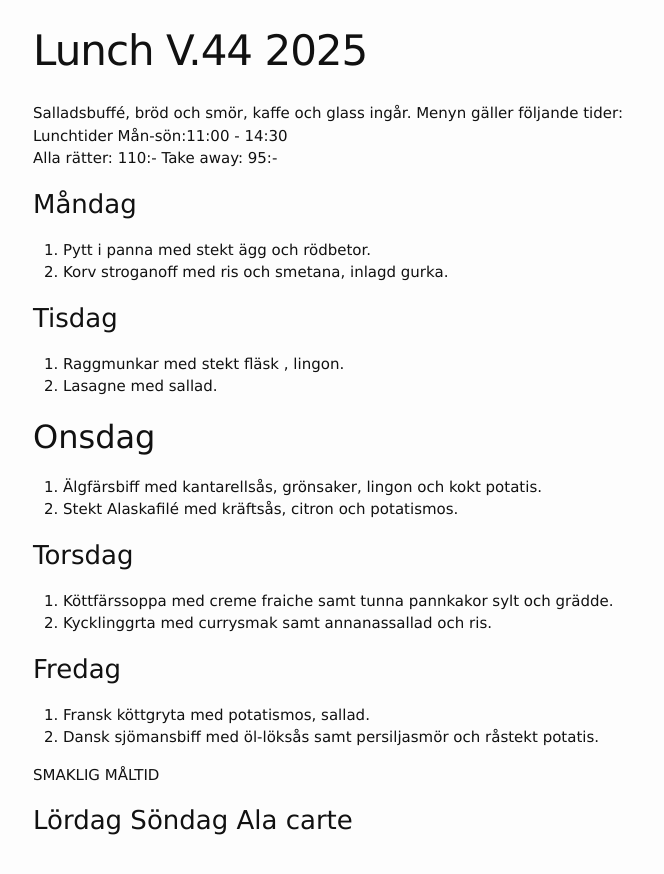
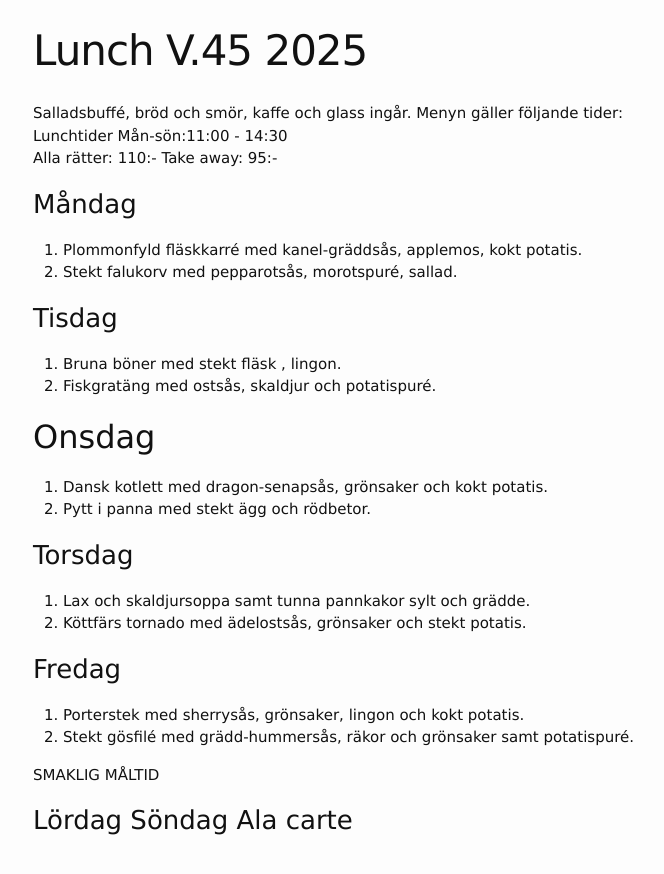
Before and after one commit to FarInn62/farinn62.github.io, a Jekyll site: the page built from lunch.md, in a window 1280 px wide. Shown: the top 874 px of the page, without its empty margins (237-901 px from the left). Built offline with Jekyll 4.4.1, drawn with Linux system fonts in a browser that asks for light colours.

Commit message:
Revise lunch menu to version 45
Updated lunch menu for the week with new dishes and prices.

```diff
--- a/lunch.md
+++ b/lunch.md
@@ -1,6 +1,6 @@
 ---
 layout: foodmenu
-title: Lunch V.44 2025
+title: Lunch V.45 2025
 
 permalink: /lunch/
 published: true
@@ -12,27 +12,27 @@ Alla rätter: 110:- Take away: 95:-
 
 ### Måndag
 
-1. Pytt i panna med stekt ägg och rödbetor.
-2. Korv stroganoff med ris och smetana, inlagd gurka.
+1. Plommonfyld fläskkarré med kanel-gräddsås, applemos, kokt potatis.
+2. Stekt falukorv med pepparotsås, morotspuré, sallad.
 
 ### Tisdag
 
-1. Raggmunkar med stekt fläsk , lingon.
-2. Lasagne med sallad.
+1. Bruna böner med stekt fläsk , lingon.
+2. Fiskgratäng med ostsås, skaldjur och potatispuré.
 
 ## Onsdag
-1. Älgfärsbiff med kantarellsås, grönsaker, lingon och kokt potatis.
-2. Stekt Alaskafilé med kräftsås, citron och potatismos.
+1. Dansk kotlett med dragon-senapsås, grönsaker och kokt potatis.
+2. Pytt i panna med stekt ägg och rödbetor.
 
 ### Torsdag
 
-1. Köttfärssoppa med creme fraiche samt tunna pannkakor sylt och grädde.
-2. Kycklinggrta med currysmak samt annanassallad och ris.
+1. Lax och skaldjursoppa samt tunna pannkakor sylt och grädde.
+2. Köttfärs tornado med ädelostsås, grönsaker och stekt potatis.
 
 ### Fredag
 
-1. Fransk köttgryta med potatismos, sallad.
-2. Dansk sjömansbiff med öl-löksås samt persiljasmör och råstekt potatis.
+1. Porterstek med sherrysås, grönsaker, lingon och kokt potatis.
+2. Stekt gösfilé med grädd-hummersås, räkor och grönsaker samt potatispuré.
 
 SMAKLIG MÅLTID
 
```
